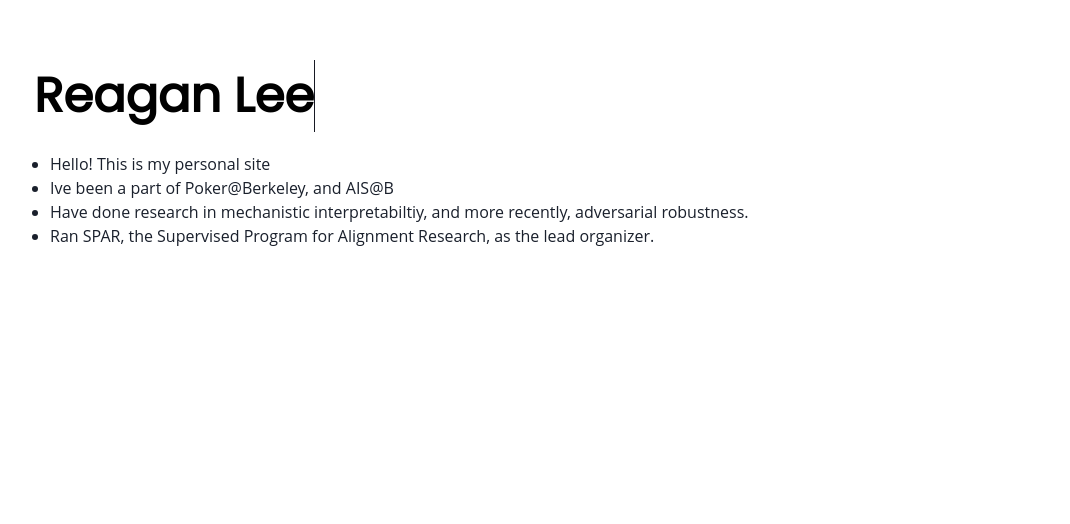
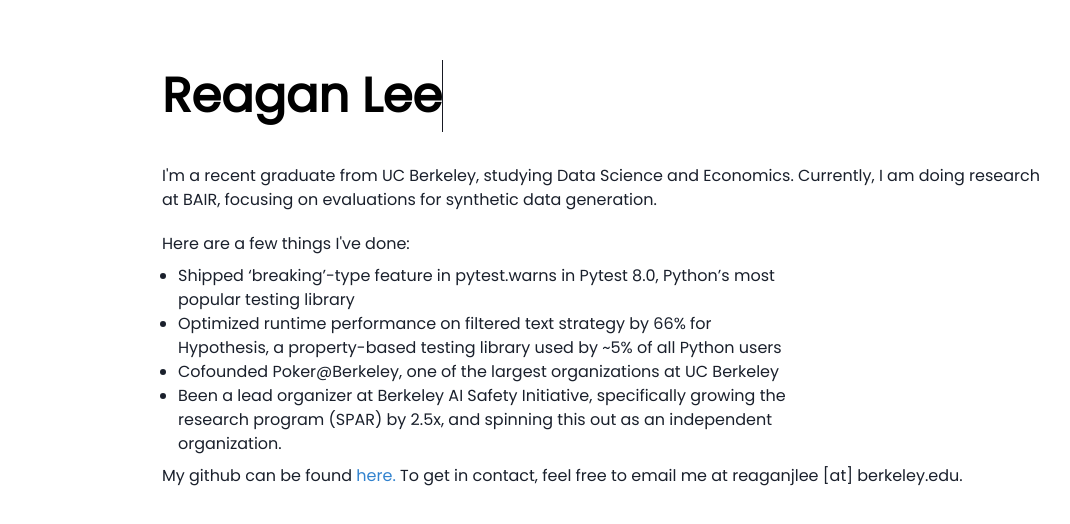
Before and after one commit to reaganjlee/personal-site, a React (Create React App) app: page / in a window 1280 px wide. Shown: the top 524 px of the page, without its empty margins (30-1100 px from the left). Built offline with nearby package versions, Linux system fonts and the light colour scheme.

Commit message:
update website

```diff
--- a/package.json
+++ b/package.json
@@ -16,7 +16,7 @@
     "react-dom": "^18.2.0",
     "react-icons": "^3.11.0",
     "react-router-dom": "^6.22.1",
-    "react-scripts": "5.0.1",
+    "react-scripts": "^5.0.1",
     "web-vitals": "^2.1.4"
   },
   "scripts": {
--- a/src/components/Footer.jsx
+++ b/src/components/Footer.jsx
@@ -21,7 +21,7 @@ const ICON_SIZE = 12;
 const Footer = () => {
   return (
     <chakra.footer id="footer">
-      <Flex justifyContent="center">
+      <Flex justifyContent="center" w='full'>
         <VStack
           alignItems="center"
           justify="center"
@@ -59,30 +59,9 @@ const Footer = () => {
             spacing={3}
           >
             <ListItem>
-              &copy; AirBears at Berkeley. All rights reserved.
+              &copy; Reagan Lee 2024
             </ListItem>
-            <ListItem>
-              <Link href="https://www.ocf.berkeley.edu" isExternal>
-                <Image
-                  src="https://www.ocf.berkeley.edu/hosting-logos/ocf-hosted-penguin-dark.svg"
-                  alt="Hosted by the OCF"
-                  style={{ border: 0 }}
-                />
-              </Link>
-            </ListItem>
-            <ListItem textAlign="center">
-              {' '}
-              We are a student group acting independently of the University of
-              California. We take full responsibility for our organization and
-              this web site.
-            </ListItem>
-            <ListItem>
-              {' '}
-              Made with ❤️ by{' '}
-              <Link href="https://www.linkedin.com/in/reaganjlee/">
-                Reagan Lee
-              </Link>
-            </ListItem>
+
           </List>
         </VStack>
       </Flex>
--- a/src/components/Page.jsx
+++ b/src/components/Page.jsx
@@ -15,8 +15,8 @@ const Page = props => {
   return (
     <>
       {/* <NavBar /> */}
-      <Box direction="column" align="center">
-        <Box w="90%" maxW="1440px">
+      <Box direction="column" align="center" >
+        <Box w="70%" maxW="1440px" minH="100vh">
           {props.children}
         </Box>
       </Box>
--- a/src/components/typing-text/TextAnim.jsx
+++ b/src/components/typing-text/TextAnim.jsx
@@ -89,7 +89,7 @@ export default function TextAnim() {
           setTimeout(() => {
             setHighlight(false);
             setBold(true);
-          }, 2000); // Further delay as needed
+          }, 1000); // Further delay as needed
         },
       });
 
@@ -126,7 +126,6 @@ export default function TextAnim() {
           {displayText}
         </Text>
       </Box>
-      {/* Assuming CursorBlinker handles its visibility based on `highlight` */}
       <CursorBlinker visible={!highlight} />
     </Flex>
   );
--- a/src/pages/Home.js
+++ b/src/pages/Home.js
@@ -30,30 +30,71 @@ import CursorBlinker from '../components/typing-text/CursorBlinker';
 import TextAnim from '../components/typing-text/TextAnim';
 
 const Home = () => {
+  const achievementsData = [
+    [
+      "Shipped ‘breaking’-type feature in pytest.warns in Pytest 8.0, Python’s most popular testing library"
+    ],
+    [
+      "Optimized runtime performance on filtered text strategy by 66% for Hypothesis, a property-based testing library used by ~5% of all Python users"
+    ],
+    [
+      'Cofounded Poker@Berkeley, one of the largest organizations at UC Berkeley',
+    ],
+    [
+      'Been a lead organizer at Berkeley AI Safety Initiative, specifically growing the research program (SPAR) by 2.5x, and spinning this out as an independent organization.',
+    ],
+  ];
+  const achievements = achievementsData.map((lst, i) => {
+    return (
+      <>
+        <ListItem key={i}>{lst[0]}</ListItem>
+        {lst.length > 1 && (
+          <UnorderedList>
+            {lst.slice(1).map(item => {
+              return <ListItem key={item}>{item}</ListItem>;
+            })}
+          </UnorderedList>
+        )}
+      </>
+    );
+  });
+
   return (
     <Page>
       {/* <NavBar /> */}
-      <Flex alignItems="flex-start" direction="column" pt={10}>
+      {/* <VStack justify="space-between" flexDirection="column" minH="100vh" > */}
+      <Flex alignItems="flex-start" direction="column" textAlign='left'pt={10}>
         {/* <Heading fontSize="6xl" p={5} pl={0}>
           {' '}
           Reagan Lee{' '}
         </Heading> */}
         <TextAnim />
-        <UnorderedList alignItems="left" justify="left" textAlign="left">
-          {' '}
-          <ListItem>Hello! This is my personal site </ListItem>
-          <ListItem>Ive been a part of Poker@Berkeley, and AIS@B </ListItem>
-          <ListItem>
-            Have done research in mechanistic interpretabiltiy, and more
-            recently, adversarial robustness.{' '}
-          </ListItem>
-          <ListItem>
-            Ran SPAR, the Supervised Program for Alignment Research, as the lead
-            organizer.{' '}
-          </ListItem>
+        {/* <Text fontSize='md' pt={1}>Hello! My name is Reagan.</Text> */}
+        <Text fontSize="md" py={3}>
+          I'm a recent graduate from UC Berkeley, studying Data Science and Economics. Currently, I am doing research
+          at BAIR, focusing on evaluations for synthetic data generation.
+        </Text>
+        <Text fontSize="md" py={2}>
+          Here are a few things I've done:{' '}
+        </Text>
+        <UnorderedList
+          alignItems="left"
+          justify="left"
+          textAlign="left"
+          w="70%"
+        >
+          {achievements}
         </UnorderedList>
+        <Text py={2}>My github can be found <Link
+              href="https://www.instagram.com/calairbears"
+              isExternal
+              color='blue.500'
+            >here.</Link> To get in contact, feel free to email me at reaganjlee [at] berkeley.edu.</Text>
       </Flex>
+      {/* <Footer />
+      </VStack > */}
     </Page>
+
   );
 };
 export default Home;
--- a/src/theme.js
+++ b/src/theme.js
@@ -8,7 +8,8 @@ import '@fontsource/poppins';
 const theme = extendTheme({
   fonts: {
     heading: `'Poppins', sans-serif`,
-    body: `'Open Sans', sans-serif`,
+    body: `'Poppins', sans-serif`,
+    // body: `'Open Sans', sans-serif`,
     // body: `montserrat-alternates', sans-serif`,
     // mono: `montserrat-alternates', sans-serif`,
     // heading: `montserrat-alternates', sans-serif`,
```
Also changed, not shown: public/manifest.json, 1 other file (tests, documents, lock files or other folders).
